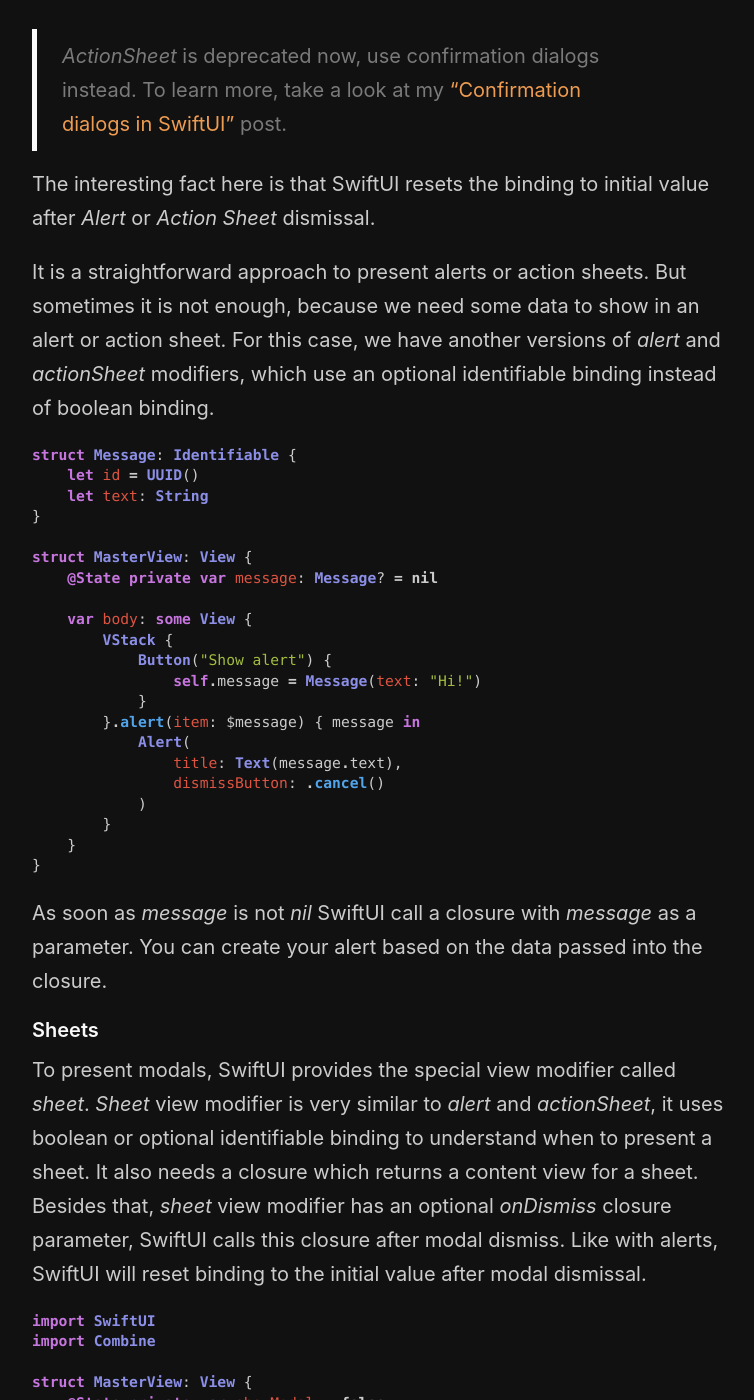
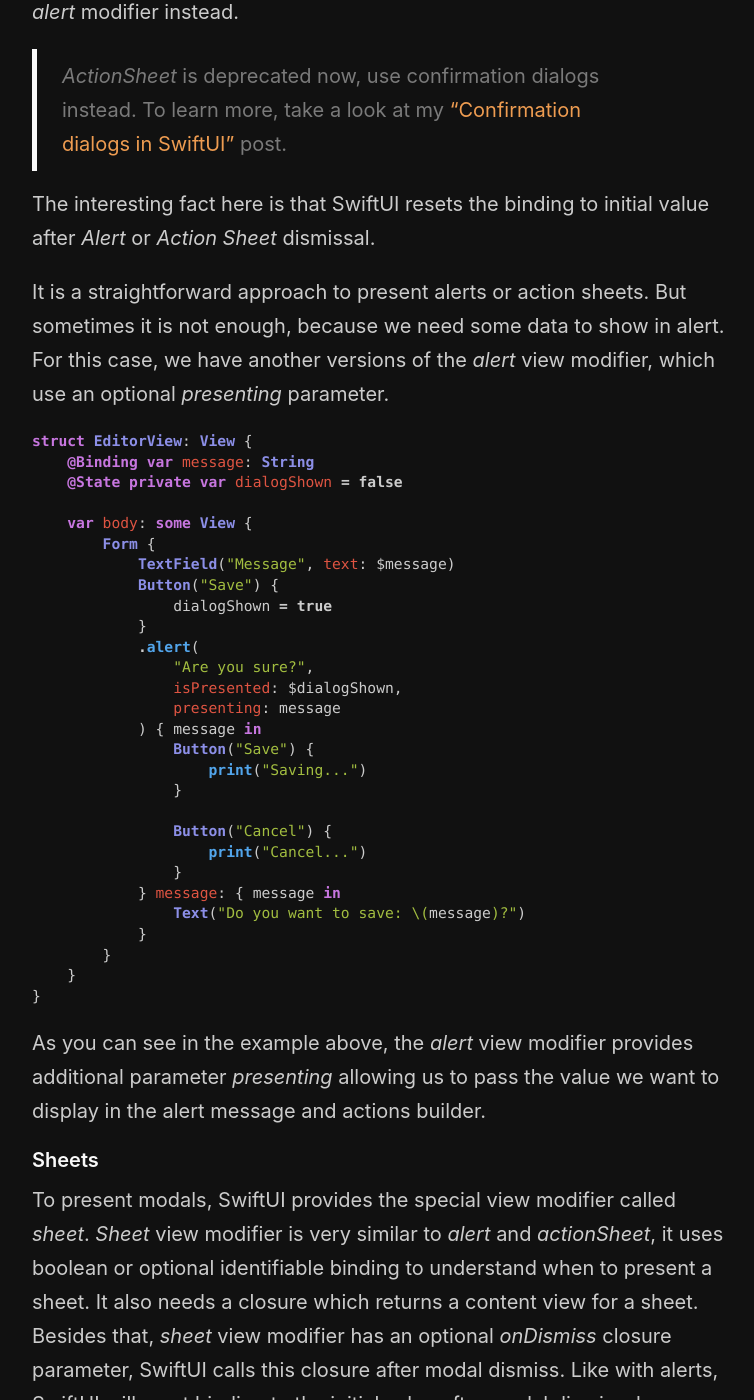
Before and after one commit to mecid/mecid.github.io, a Jekyll site: the page built from _posts/2019-07-24-alerts-actionsheets-modals-and-popovers-in-swiftui.md, in a window 1280 px wide and 1400 px high, scrolled down 1452 px. Shown: the whole window, without its empty margins (258-1012 px from the left). Built offline with Jekyll 4.4.1, drawn with Linux system fonts in a browser that asks for light colours; some of the changed text lies outside the part shown.

Commit message:
alert post refactored

````diff
--- a/_posts/2019-07-24-alerts-actionsheets-modals-and-popovers-in-swiftui.md
+++ b/_posts/2019-07-24-alerts-actionsheets-modals-and-popovers-in-swiftui.md
@@ -12,24 +12,25 @@ Last week we talked about [Navigation in SwiftUI](/2019/07/17/navigation-in-swif
 Both alerts and action sheets use the similar ways of presenting it to the user. Let's start with a simpler one. We have to describe a boolean binding which can be observed by SwiftUI, and as soon as boolean becomes true, SwiftUI presents the action sheet or alert.
 
 ```swift
-struct MasterView: View {
-    @State private var showActionSheet = false
+struct EditorView: View {
+    @Binding var message: String
+    @State private var dialogShown = false
 
     var body: some View {
-        VStack {
-            Button("Show action sheet") {
-                self.showActionSheet = true
+        Form {
+            TextField("Message", text: $message)
+            Button("Save") {
+                dialogShown = true
             }
-        }.actionSheet(isPresented: $showActionSheet) {
-            ActionSheet(
-                title: Text("Actions"),
-                message: Text("Available actions"),
-                buttons: [
-                    .cancel { print(self.showActionSheet) },
-                    .default(Text("Action")),
-                    .destructive(Text("Delete"))
-                ]
-            )
+            .actionSheet(isPresented: $dialogShown) {
+                ActionSheet(
+                    title: Text("Are you sure?"),
+                    buttons: [
+                        .default(Text("Save")) { print("Saving...") },
+                        .cancel()
+                    ]
+                )
+            }
         }
     }
 }
@@ -40,41 +41,45 @@ As you can see in the example above to present an action sheet, we use *actionSh
 
 The interesting fact here is that SwiftUI resets the binding to initial value after *Alert* or *Action Sheet* dismissal.
 
-It is a straightforward approach to present alerts or action sheets. But sometimes it is not enough, because we need some data to show in an alert or action sheet. For this case, we have another versions of *alert* and *actionSheet* modifiers, which use an optional identifiable binding instead of boolean binding.
+It is a straightforward approach to present alerts or action sheets. But sometimes it is not enough, because we need some data to show in alert. For this case, we have another versions of the *alert* view modifier, which use an optional *presenting* parameter.
 
 ```swift
-struct Message: Identifiable {
-    let id = UUID()
-    let text: String
-}
-
-struct MasterView: View {
-    @State private var message: Message? = nil
+struct EditorView: View {
+    @Binding var message: String
+    @State private var dialogShown = false
 
     var body: some View {
-        VStack {
-            Button("Show alert") {
-                self.message = Message(text: "Hi!")
+        Form {
+            TextField("Message", text: $message)
+            Button("Save") {
+                dialogShown = true
             }
-        }.alert(item: $message) { message in
-            Alert(
-                title: Text(message.text),
-                dismissButton: .cancel()
-            )
+            .alert(
+                "Are you sure?",
+                isPresented: $dialogShown,
+                presenting: message
+            ) { message in
+                Button("Save") {
+                    print("Saving...")
+                }
+
+                Button("Cancel") {
+                    print("Cancel...")
+                }
+            } message: { message in
+                Text("Do you want to save: \(message)?")
+            }
         }
     }
 }
 ```
 
-As soon as *message* is not *nil* SwiftUI call a closure with *message* as a parameter. You can create your alert based on the data passed into the closure.
+As you can see in the example above, the *alert* view modifier provides additional parameter *presenting* allowing us to pass the value we want to display in the alert message and actions builder.
 
 #### Sheets
 To present modals, SwiftUI provides the special view modifier called *sheet*. *Sheet* view modifier is very similar to *alert* and *actionSheet*, it uses boolean or optional identifiable binding to understand when to present a sheet. It also needs a closure which returns a content view for a sheet. Besides that, *sheet* view modifier has an optional *onDismiss* closure parameter, SwiftUI calls this closure after modal dismiss. Like with alerts, SwiftUI will reset binding to the initial value after modal dismissal.
 
 ```swift
-import SwiftUI
-import Combine
-
 struct MasterView: View {
     @State private var showModal = false
 
@@ -83,29 +88,30 @@ struct MasterView: View {
             Button("Show modal") {
                 self.showModal = true
             }
-        }.sheet(isPresented: $showModal, onDismiss: {
-            print(self.showModal)
-        }) {
+        }
+        .sheet(isPresented: $showModal) {
+            print(showModal)
+        } content: {
             ModalView(message: "This is Modal view")
         }
     }
 }
 
 struct ModalView: View {
-    @Environment(\.presentationMode) var presentation
+    @Environment(\.dismiss) private var dismiss
     let message: String
 
     var body: some View {
         VStack {
             Text(message)
             Button("Dismiss") {
-                self.presentation.value.dismiss()
+                dismiss()
             }
         }
     }
 }
 ```
-You can also use *fullScreenCover* view modifier to present full screen modals. It works the same way as *sheet* modifier. *presentationMode* is an environment value that represents the current presentation mode of the view. We can use it to programmatically dismiss the sheet.
+You can also use *fullScreenCover* view modifier to present full screen modals. It works the same way as the *sheet* view modifier. The *dismiss* property is an environment value that allows us to dismiss the current presentated view. We can use it to programmatically dismiss the sheet.
 
 #### Popovers
 Using popovers in SwiftUI is very similar to alerts and action sheets. *Popover* modifier also has two overloads for boolean and optional identifiable bindings. Another additional parameter in the *popover* view modifier is *arrowEdge*, by providing *Edge* value you can draw an arrow in a specified direction. Here is the example of the *popover* view modifier usage.
@@ -118,10 +124,13 @@ struct MasterView: View {
         VStack {
             Button("Show popover") {
                 self.showPopover = true
-            }.popover(
-                isPresented: self.$showPopover,
+            }
+            .popover(
+                isPresented: $showPopover,
                 arrowEdge: .bottom
-            ) { Text("Popover") }
+            ) {
+                Text("Popover")
+            }
         }
     }
 }
````
